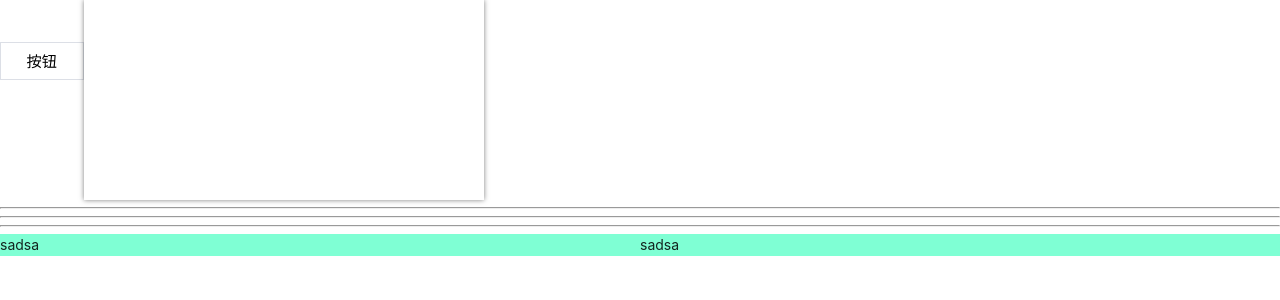
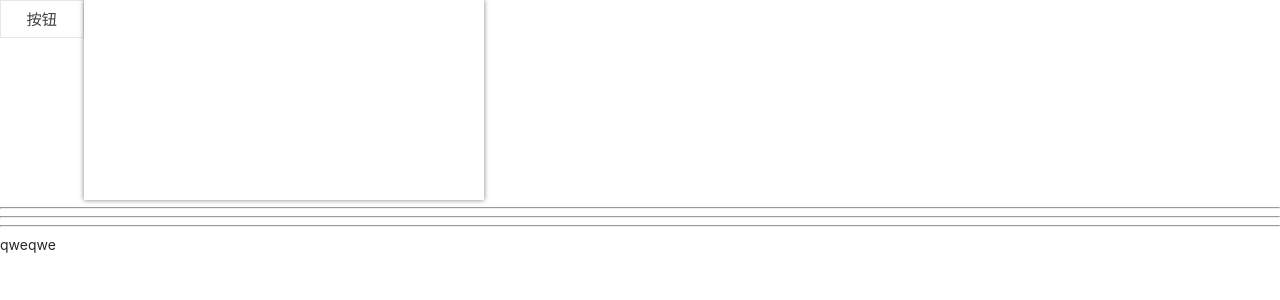
Before and after one commit to lzt-T/carpediemUi, a Vue app: page / in a window 1280 px wide. Shown: the top 300 px of the page. Built offline with nearby package versions, Linux system fonts and the light colour scheme; a web font is replaced by a local one.

Commit message:
feat: cd-row和cd-col组件的制作

```diff
--- a/examples/App.vue
+++ b/examples/App.vue
@@ -1,14 +1,15 @@
 <template>
   <cd-button> </cd-button>
   <cd-border> </cd-border>
-  <cd-icon name="icon-ce" :size="60">asdsa</cd-icon>
+
   <hr />
   <hr />
   <hr />
-  <cd-row>
-    <div class="su">sadsa</div>
-    <div class="su">sadsa</div>
-  </cd-row>
+  <div>
+    <cd-row>
+      <cd-col>qweqwe</cd-col>
+    </cd-row>
+  </div>
 </template>
 
 <script lang="ts">
@@ -24,7 +25,4 @@ export default defineComponent({
 </script>
 
 <style >
-.su {
-  flex: 8;
-}
 </style>
--- /dev/null
+++ b/packages/col/index.ts
@@ -0,0 +1,9 @@
+import { App } from 'vue'
+import Col from './src/col.vue'
+
+// 定义 install 方法， App 作为参数
+Col.install = (app: App): void => {
+    app.component(Col.name, Col)
+}
+
+export default Col
--- /dev/null
+++ b/packages/col/src/col.vue
@@ -0,0 +1,39 @@
+<template>
+  <div class="cd-col">
+    <slot></slot>
+  </div>
+</template>
+
+<script lang="ts">
+import { defineComponent } from "vue";
+export default defineComponent({
+  name: "cd-col",
+  props: {
+    span: {
+      type: Number,
+      default: 24,
+    },
+    offset: {
+      type: Number,
+      default: 0,
+    },
+  },
+  setup(props) {
+    let widthData;
+    let marginLeftData;
+    widthData = (props.span / 24) * 100;
+    marginLeftData = (props.offset / 24) * 100;
+    return {
+      widthData,
+      marginLeftData,
+    };
+  },
+});
+</script>
+
+<style scoped>
+.cd-col {
+  margin-left: v-bind(marginLeftData + "%");
+  width: v-bind(widthData + "%");
+}
+</style>
--- a/packages/icon/src/icon.vue
+++ b/packages/icon/src/icon.vue
@@ -32,11 +32,11 @@ export default defineComponent({
 <style scoped>
 @font-face {
   font-family: "cd"; /* Project id 2988922 */
-  src: url("//at.alicdn.com/t/font_2988922_bv6rgt2zz9e.woff2?t=1638691111240")
+  src: url("//at.alicdn.com/t/font_2988922_bjsliiqkzuh.woff2?t=1638770412198")
       format("woff2"),
-    url("//at.alicdn.com/t/font_2988922_bv6rgt2zz9e.woff?t=1638691111240")
+    url("//at.alicdn.com/t/font_2988922_bjsliiqkzuh.woff?t=1638770412198")
       format("woff"),
-    url("//at.alicdn.com/t/font_2988922_bv6rgt2zz9e.ttf?t=1638691111240")
+    url("//at.alicdn.com/t/font_2988922_bjsliiqkzuh.ttf?t=1638770412198")
       format("truetype");
 }
 
@@ -57,4 +57,9 @@ export default defineComponent({
   color: v-bind(color);
   font-size: v-bind(size + "px");
 }
+.icon-ci:before {
+  content: "\e605";
+  color: v-bind(color);
+  font-size: v-bind(size + "px");
+}
 </style>
--- a/packages/index.ts
+++ b/packages/index.ts
@@ -3,9 +3,10 @@ import CdButton from './button'
 import CdBorder from './border'
 import CdIcon from './icon'
 import CdRow from './row'
+import CdCol from './col'
 
 // 所有组件列表
-const components = [CdButton, CdBorder, CdIcon, CdRow]
+const components = [CdButton, CdBorder, CdIcon, CdRow, CdCol]
 
 // 定义 install 方法， App 作为参数
 const install = (app: App): void => {
@@ -17,7 +18,8 @@ export {
     CdButton,
     CdBorder,
     CdIcon,
-    CdRow
+    CdRow,
+    CdCol
 }
 
 export default {
--- a/packages/row/src/row.vue
+++ b/packages/row/src/row.vue
@@ -8,12 +8,57 @@
 import { defineComponent } from "vue";
 export default defineComponent({
   name: "cd-row",
+  props: {
+    flexDirection: {
+      type: String,
+      default: "row",
+    },
+    gap: {
+      type: Number,
+      default: 0,
+    },
+    justify: {
+      type: String,
+      default: "flex-start",
+    },
+    align: {
+      type: String,
+      default: "flex-start",
+    },
+  },
+  setup(props) {
+    //主轴上的排列方式
+    let justifyData;
+    if (props.justify == "start") {
+      justifyData = "flex-start";
+    } else if (props.justify == "end") {
+      justifyData = "flex-end";
+    } else {
+      justifyData = props.justify;
+    }
+    //侧轴上的排列方式
+    let alignData;
+    if (props.align == "start") {
+      alignData = "flex-start";
+    } else if (props.align == "end") {
+      alignData = "flex-end";
+    } else {
+      alignData = props.align;
+    }
+    return {
+      justifyData,
+      alignData,
+    };
+  },
 });
 </script>
 
 <style scoped>
 .cd-row {
   display: flex;
-  background-color: aquamarine;
+  flex-direction: v-bind(flexDirection);
+  justify-content: v-bind(justifyData);
+  align-items: v-bind(alignData);
+  gap: v-bind(gap + "px");
 }
 </style>
```
